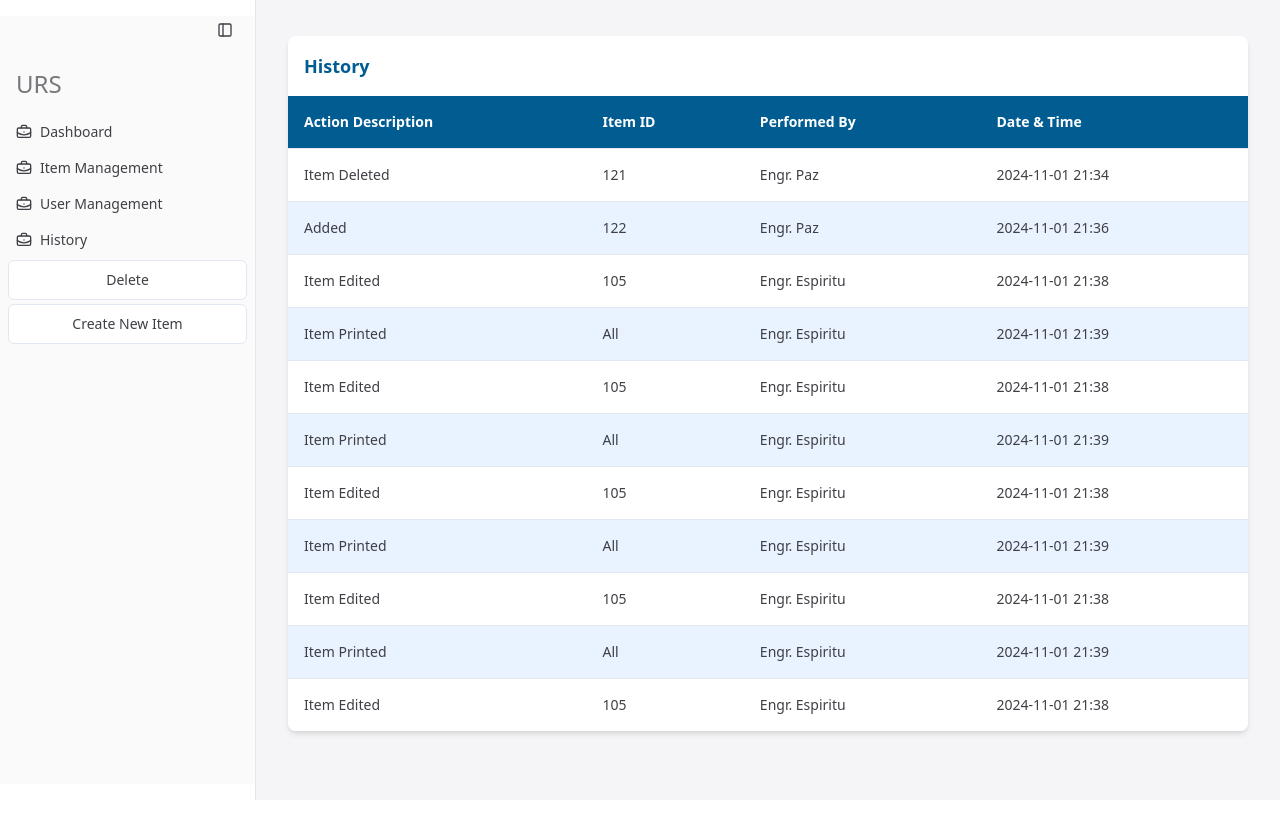
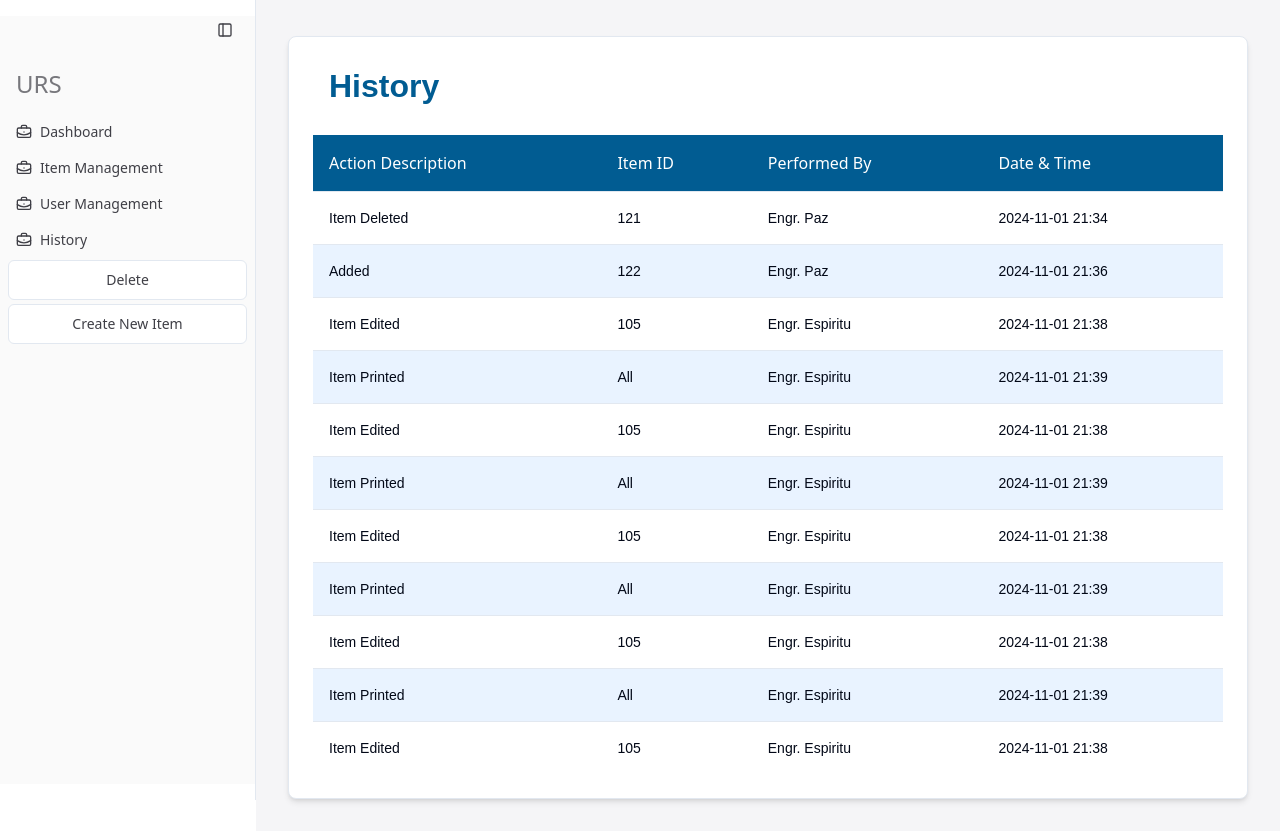
Before and after one commit to robin-dc/Inventory-Frontend, a React (Vite) app: page /admin/1 in a window 1280 px wide. Both pictures are taken after a click on the link "History". Before the commit the page ends 800 px from the top, so only its background shows below. Built offline with nearby package versions, Linux system fonts and the light colour scheme.

Commit message:
update table styling

```diff
--- a/src/pages/admin/tabs/History.jsx
+++ b/src/pages/admin/tabs/History.jsx
@@ -1,4 +1,9 @@
 import React from "react";
+import {
+  Card,
+  CardContent,
+  CardHeader,
+} from "@/components/ui/card";
 import {
   Table,
   TableBody,
@@ -22,32 +27,35 @@ const data = [
   { action: "Item Edited",  itemId: "105", performedBy: "Engr. Espiritu", dateTime: "2024-11-01 21:38" },
 ];
 
-export function HistoryTable() {
+export function HistoryTableCard() {
   return (
-    <div className="w-4/7 mx-auto mt-1 bg-white shadow-md rounded-lg overflow-hidden">
-      <h2 className="p-4 text-lg font-semibold text-[#015C92]">History</h2>
+    <Card className="w-4/7 mx-auto mt-1 bg-white shadow-md rounded-lg"> <CardHeader>
+        <h2 style={{fontFamily: 'Poppins, sans-serif', fontSize: '32px', fontWeight: 700, lineHeight: '18px', textAlign: 'left', }} className="p-4 text-[#015C92]" > History </h2>
+      </CardHeader>
+      <CardContent>
         <Table>
           <TableHeader>
             <TableRow>
-            <TableHead className="p-4 bg-[#015C92] text-white text-left font-semibold">Action Description</TableHead>
-            <TableHead className="p-4 bg-[#015C92] text-white text-left font-semibold">Item ID</TableHead>
-            <TableHead className="p-4 bg-[#015C92] text-white text-left font-semibold">Performed By</TableHead>
-            <TableHead className="p-4 bg-[#015C92] text-white text-left font-semibold">Date & Time</TableHead>
+              <TableHead className="p-4 bg-[#015C92] text-white text-left text-base font-normal leading-6 font-poppins">Action Description</TableHead>
+              <TableHead className="p-4 bg-[#015C92] text-white text-left text-base font-normal leading-6 font-poppins">Item ID</TableHead>
+              <TableHead className="p-4 bg-[#015C92] text-white text-left text-base font-normal leading-6 font-poppins">Performed By</TableHead>
+              <TableHead className="p-4 bg-[#015C92] text-white text-left text-base font-normal leading-6 font-poppins">Date & Time</TableHead>
             </TableRow>
           </TableHeader>
           <TableBody>
             {data.map((row, index) => (
               <TableRow key={index} className={index % 2 === 0 ? "bg-white" : "bg-[#E9F3FF]"}>
-              <TableCell className="p-4 text-left">{row.action}</TableCell>
-              <TableCell className="p-4 text-left">{row.itemId}</TableCell>
-              <TableCell className="p-4 text-left">{row.performedBy}</TableCell>
-              <TableCell className="p-4 text-left">{row.dateTime}</TableCell>
+                <TableCell style={{fontFamily: 'Poppins, sans-serif'}} className="p-4 text-left font-medium">{row.action}</TableCell>
+                <TableCell style={{fontFamily: 'Poppins, sans-serif'}} className="p-4 text-left font-medium">{row.itemId}</TableCell>
+                <TableCell style={{fontFamily: 'Poppins, sans-serif'}} className="p-4 text-left font-medium">{row.performedBy}</TableCell>
+                <TableCell style={{fontFamily: 'Poppins, sans-serif'}} className="p-4 text-left font-medium">{row.dateTime}</TableCell>
               </TableRow>
             ))}
           </TableBody>
         </Table>
-    </div>
+      </CardContent>
+    </Card>
   );
 }
 
-export default HistoryTable;
+export default HistoryTableCard;
```
Lines whose indentation alone changed are shown as unchanged.
